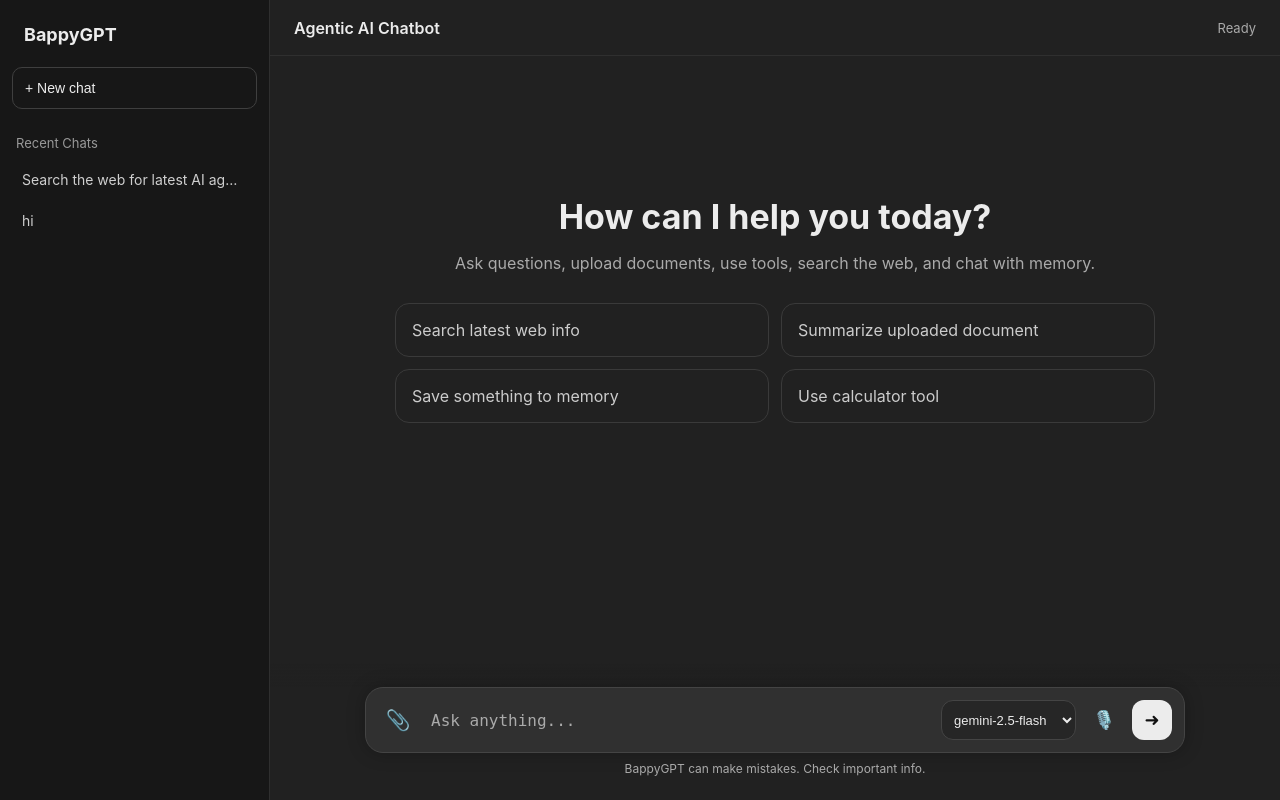
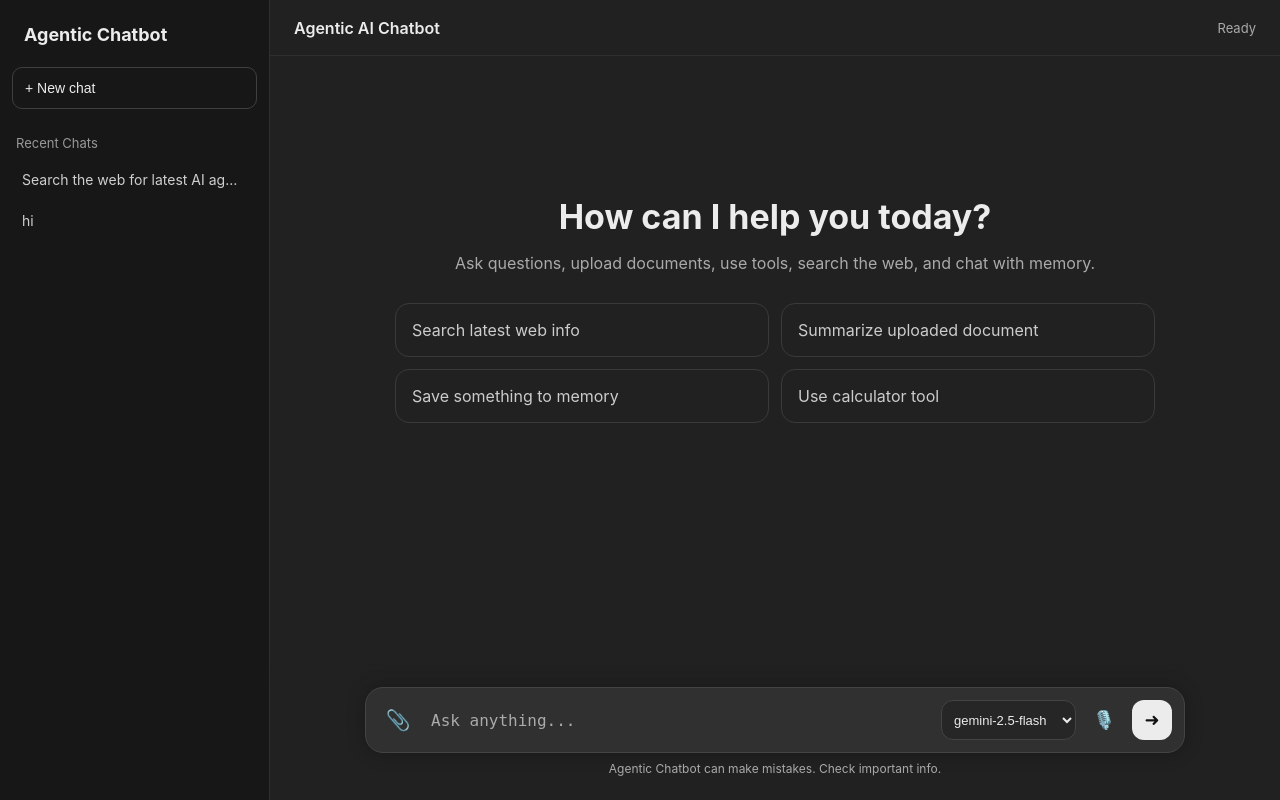
Before and after one commit to ikram2500/AgenticAI, a FastAPI app: page / in a window 1280 px wide. Run offline with FastAPI, Linux system fonts and the light colour scheme; data comes from the database, SQL or seed files in the repository; data that the repository does not hold is empty.

Commit message:
some change

```diff
--- a/agentgpt/templates/index.html
+++ b/agentgpt/templates/index.html
@@ -2,7 +2,7 @@
 <html lang="en">
 <head>
     <meta charset="UTF-8">
-    <title>BappyGPT</title>
+    <title>Agentic Chatbot</title>
     <meta name="viewport" content="width=device-width, initial-scale=1.0">
 
     <style>
@@ -453,7 +453,7 @@
 <body>
 
 <aside class="sidebar">
-    <div class="brand">BappyGPT</div>
+    <div class="brand">Agentic Chatbot</div>
 
     <button class="new-chat" onclick="newChat()">+ New chat</button>
 
@@ -531,7 +531,7 @@
         </div>
 
         <div class="notice" id="noticeText">
-            BappyGPT can make mistakes. Check important info.
+            Agentic Chatbot can make mistakes. Check important info.
         </div>
     </div>
 </main>
```
Also changed, not shown: agentgpt/Screenshot 2026-07-16 112020.png (added).
